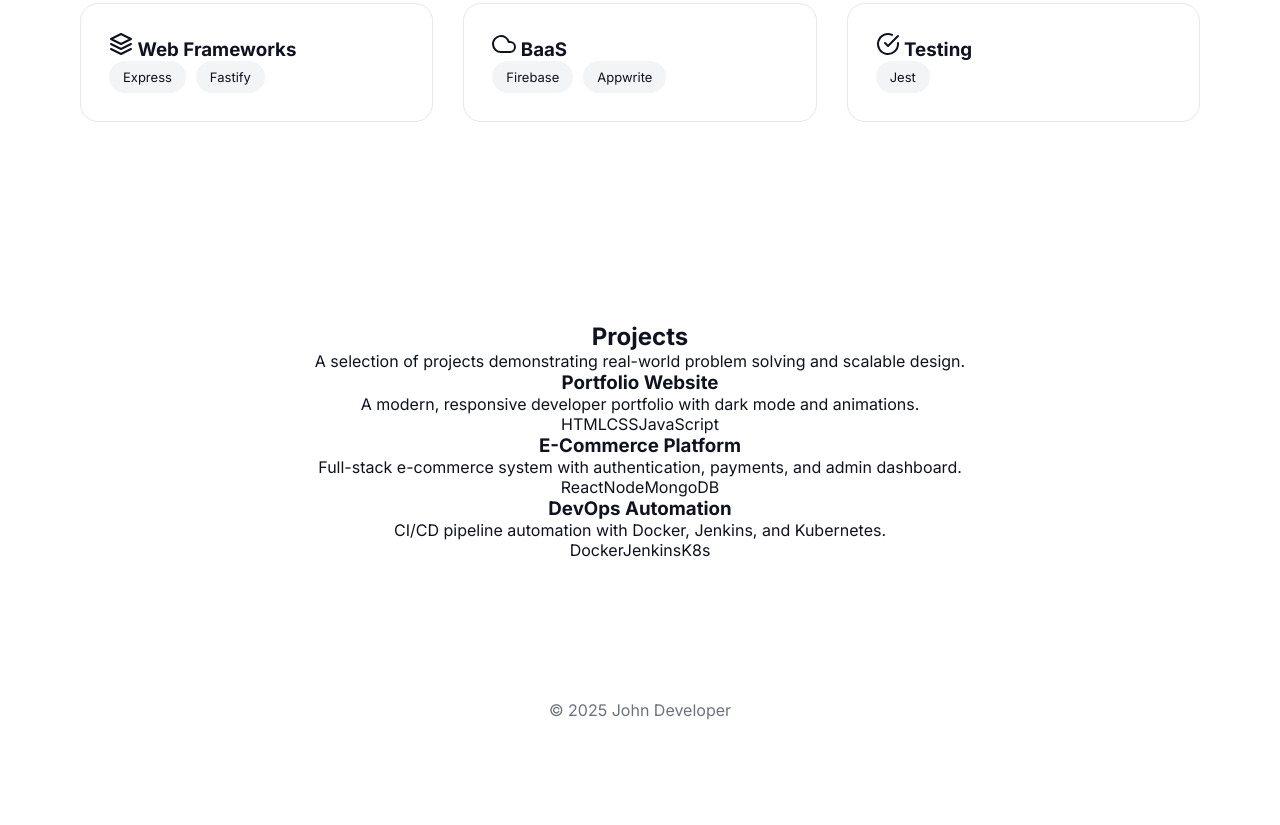
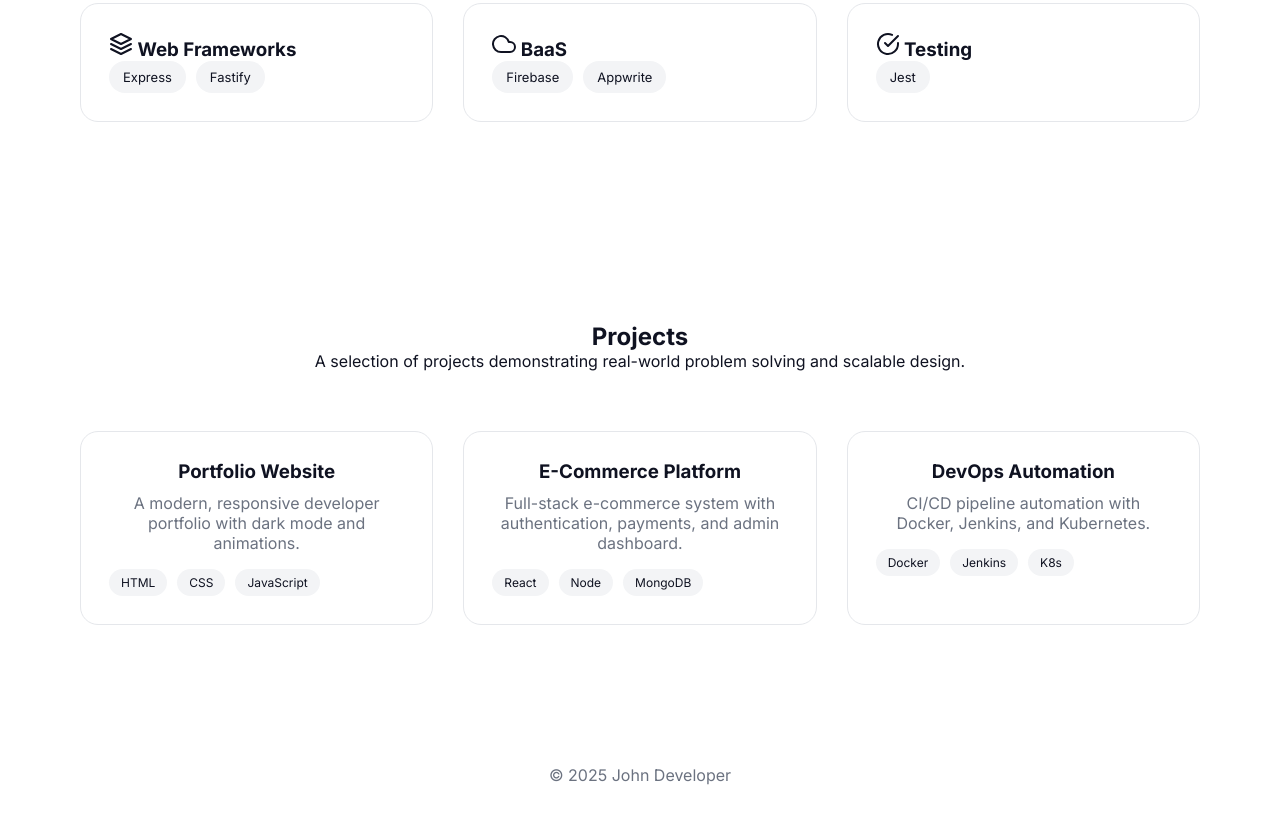
Before and after one commit to Helesh-Athukorala/KADHMAthukorala.github.io, a plain HTML site: page index.html in a window 1280 px wide. Shown: the part 1045-1870 px from the top of the page. Before the commit the page ends 1805 px from the top, so only its background shows below. Drawn offline with nearby package versions, Linux system fonts and the light colour scheme.

Commit message:
Add styles for project grid and cards

```diff
--- a/style.css
+++ b/style.css
@@ -166,3 +166,58 @@ body.dark .tags span {
   opacity: 1;
   transform: translateY(0);
 }
+
+
+/* ===== PROJECTS ===== */
+.projects-grid {
+  margin-top: 60px;
+  display: grid;
+  grid-template-columns: repeat(3, 1fr);
+  gap: 30px;
+}
+
+.project-card {
+  background: var(--card);
+  border: 1px solid var(--border);
+  border-radius: 18px;
+  padding: 28px;
+  transition: transform 0.3s ease, box-shadow 0.3s ease;
+}
+
+.project-card:hover {
+  transform: translateY(-6px);
+  box-shadow: 0 20px 50px rgba(0,0,0,0.08);
+}
+
+.project-card h3 {
+  margin-bottom: 10px;
+}
+
+.project-card p {
+  color: var(--muted);
+  margin-bottom: 16px;
+}
+
+.project-tags {
+  display: flex;
+  gap: 10px;
+  flex-wrap: wrap;
+}
+
+.project-tags span {
+  background: #f3f4f6;
+  padding: 6px 12px;
+  border-radius: 999px;
+  font-size: 12px;
+}
+
+body.dark .project-tags span {
+  background: #1b1f3b;
+}
+
+/* Responsive */
+@media (max-width: 900px) {
+  .projects-grid {
+    grid-template-columns: 1fr;
+  }
+}
```
